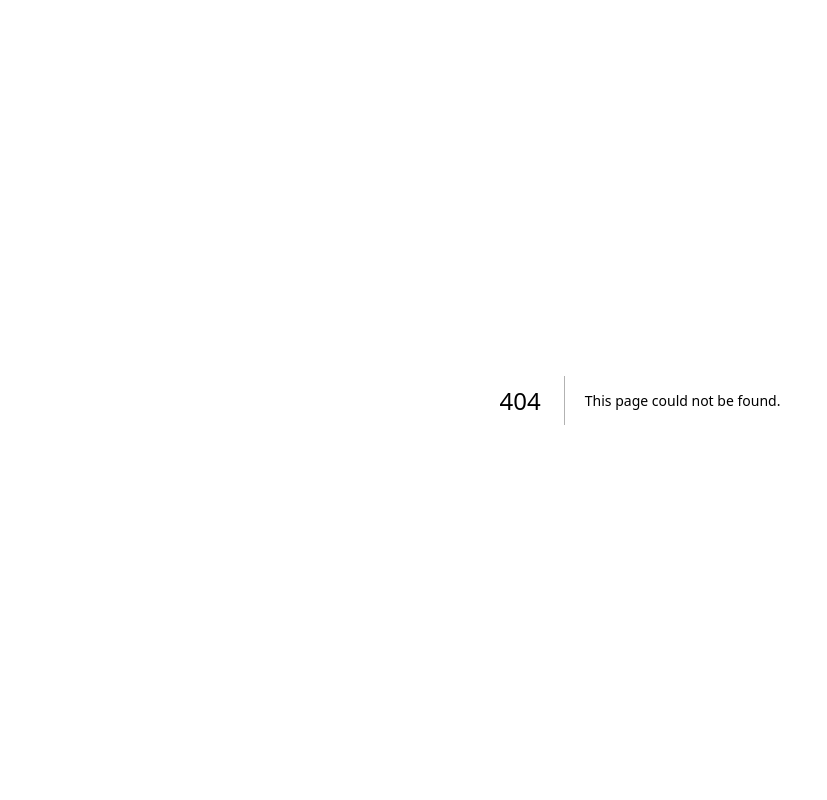
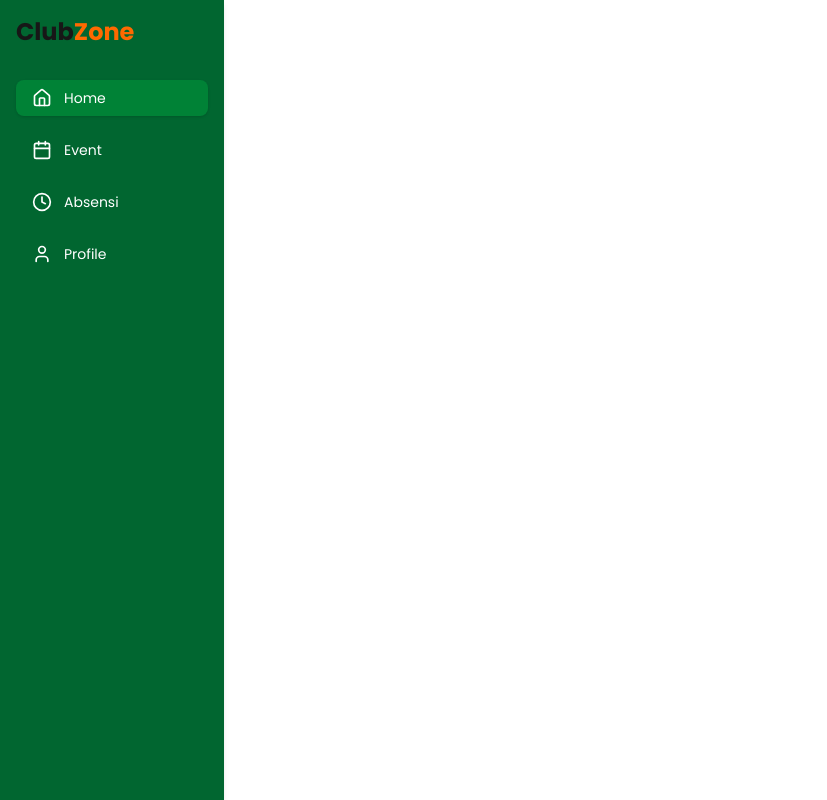
Before and after one commit to Mikuah28/club-zone, a Next.js app: page /home in a window 1280 px wide. Before the commit this address had no page. Shown: the whole page, without its empty margins (0-827 px from the left). Built offline with nearby package versions, Linux system fonts and the light colour scheme.

Commit message:
button daftar turnamen

```diff
--- /dev/null
+++ b/app/home/page.jsx
@@ -0,0 +1,11 @@
+import Sidebar from "@/components/sidebar"
+
+export default function Home() {
+    return (
+        <div className="h-screen w-screen">
+            <Sidebar>
+
+            </Sidebar>
+        </div>
+    )
+}
--- a/components/cardevent.jsx
+++ b/components/cardevent.jsx
@@ -1,4 +1,5 @@
 import { CalendarDays, Clock, MapPin, Users } from "lucide-react"
+import Link from "next/link"
 
 export default function EventCard() {
   return (
@@ -46,9 +47,11 @@ export default function EventCard() {
           </div>
         </div>
 
-        <button className="w-20 bg-orange-500 hover:bg-orange-600 text-white text-sm py-1.5 rounded-lg mt-2 transition">
-          Daftar
-        </button>
+        <Link href="daftarTurnamen">
+          <button className="w-20 bg-orange-500 hover:bg-orange-600 text-white text-sm py-1.5 rounded-lg mt-2 transition">
+            Daftar
+          </button>
+        </Link>
       </div>
     </div>
   )
```
